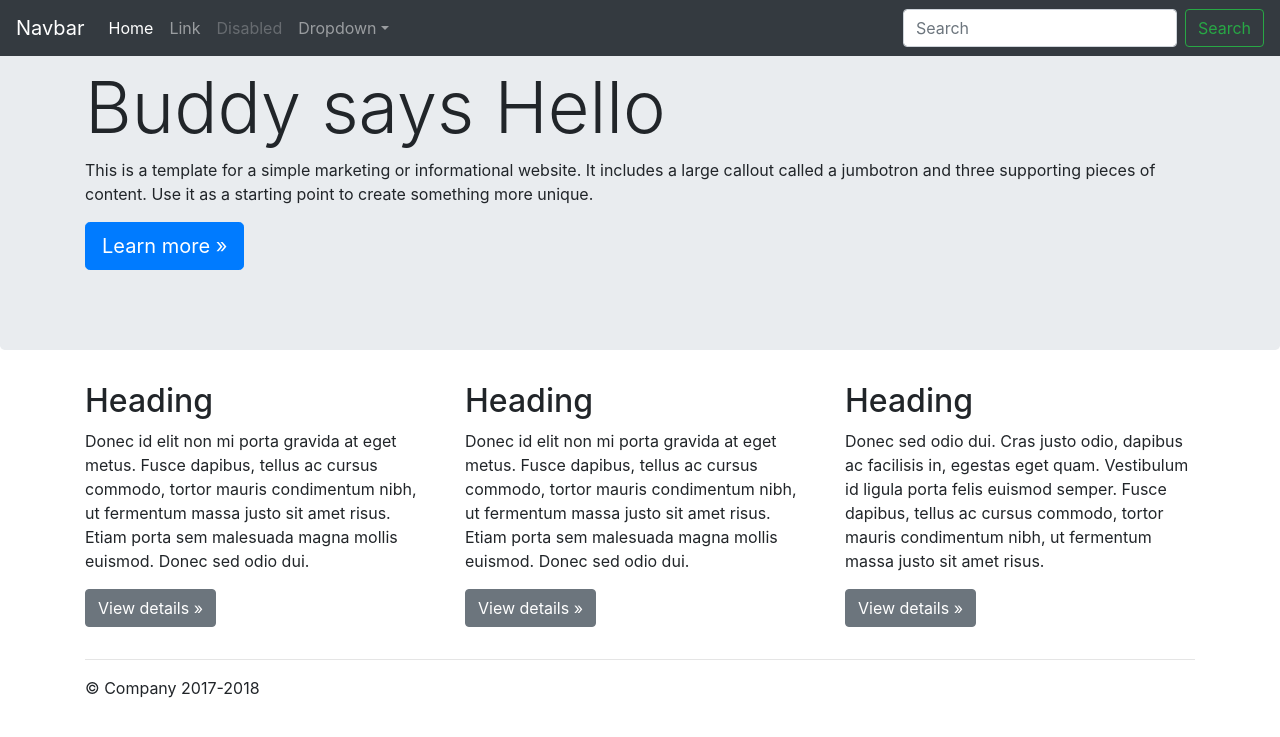
After one commit to buddy-works/php-workshop, a Symfony app: template templates/home.html.twig in a window 1280 px wide. The commit adds this page. Shown: the top 737 px of the page. Run offline with Twig, Linux system fonts and the light colour scheme; the template is opened without the code that fills it, so the values that code supplies are empty; some libraries are stand-ins or nearby versions.

Commit message:
Create simple home page

```diff
--- a/templates/base.html.twig
+++ b/templates/base.html.twig
@@ -3,10 +3,56 @@
     <head>
         <meta charset="UTF-8">
         <title>{% block title %}Welcome!{% endblock %}</title>
+        <link rel="stylesheet" href="https://stackpath.bootstrapcdn.com/bootstrap/4.1.3/css/bootstrap.min.css" integrity="sha384-MCw98/SFnGE8fJT3GXwEOngsV7Zt27NXFoaoApmYm81iuXoPkFOJwJ8ERdknLPMO" crossorigin="anonymous">
         {% block stylesheets %}{% endblock %}
     </head>
     <body>
-        {% block body %}{% endblock %}
+        <nav class="navbar navbar-expand-md navbar-dark fixed-top bg-dark">
+            <a class="navbar-brand" href="#">Navbar</a>
+            <button class="navbar-toggler" type="button" data-toggle="collapse" data-target="#navbarsExampleDefault" aria-controls="navbarsExampleDefault" aria-expanded="false" aria-label="Toggle navigation">
+                <span class="navbar-toggler-icon"></span>
+            </button>
+
+            <div class="collapse navbar-collapse" id="navbarsExampleDefault">
+                <ul class="navbar-nav mr-auto">
+                    <li class="nav-item active">
+                        <a class="nav-link" href="#">Home <span class="sr-only">(current)</span></a>
+                    </li>
+                    <li class="nav-item">
+                        <a class="nav-link" href="#">Link</a>
+                    </li>
+                    <li class="nav-item">
+                        <a class="nav-link disabled" href="#">Disabled</a>
+                    </li>
+                    <li class="nav-item dropdown">
+                        <a class="nav-link dropdown-toggle" href="http://example.com" id="dropdown01" data-toggle="dropdown" aria-haspopup="true" aria-expanded="false">Dropdown</a>
+                        <div class="dropdown-menu" aria-labelledby="dropdown01">
+                            <a class="dropdown-item" href="#">Action</a>
+                            <a class="dropdown-item" href="#">Another action</a>
+                            <a class="dropdown-item" href="#">Something else here</a>
+                        </div>
+                    </li>
+                </ul>
+                <form class="form-inline my-2 my-lg-0">
+                    <input class="form-control mr-sm-2" type="text" placeholder="Search" aria-label="Search">
+                    <button class="btn btn-outline-success my-2 my-sm-0" type="submit">Search</button>
+                </form>
+            </div>
+        </nav>
+
+        <main role="main">
+
+            {% block body %}{% endblock %}
+
+        </main>
+
+        <footer class="container">
+            <p>&copy; Company 2017-2018</p>
+        </footer>
+
+        <script src="https://code.jquery.com/jquery-3.3.1.slim.min.js" integrity="sha384-q8i/X+965DzO0rT7abK41JStQIAqVgRVzpbzo5smXKp4YfRvH+8abtTE1Pi6jizo" crossorigin="anonymous"></script>
+        <script src="https://cdnjs.cloudflare.com/ajax/libs/popper.js/1.14.3/umd/popper.min.js" integrity="sha384-ZMP7rVo3mIykV+2+9J3UJ46jBk0WLaUAdn689aCwoqbBJiSnjAK/l8WvCWPIPm49" crossorigin="anonymous"></script>
+        <script src="https://stackpath.bootstrapcdn.com/bootstrap/4.1.3/js/bootstrap.min.js" integrity="sha384-ChfqqxuZUCnJSK3+MXmPNIyE6ZbWh2IMqE241rYiqJxyMiZ6OW/JmZQ5stwEULTy" crossorigin="anonymous"></script>
         {% block javascripts %}{% endblock %}
     </body>
 </html>
--- /dev/null
+++ b/templates/home.html.twig
@@ -0,0 +1,36 @@
+{% extends 'base.html.twig' %}
+
+{% block body %}
+    <!-- Main jumbotron for a primary marketing message or call to action -->
+    <div class="jumbotron">
+        <div class="container">
+            <h1 class="display-3">Buddy says Hello</h1>
+            <p>This is a template for a simple marketing or informational website. It includes a large callout called a jumbotron and three supporting pieces of content. Use it as a starting point to create something more unique.</p>
+            <p><a class="btn btn-primary btn-lg" href="#" role="button">Learn more &raquo;</a></p>
+        </div>
+    </div>
+
+    <div class="container">
+        <!-- Example row of columns -->
+        <div class="row">
+            <div class="col-md-4">
+                <h2>Heading</h2>
+                <p>Donec id elit non mi porta gravida at eget metus. Fusce dapibus, tellus ac cursus commodo, tortor mauris condimentum nibh, ut fermentum massa justo sit amet risus. Etiam porta sem malesuada magna mollis euismod. Donec sed odio dui. </p>
+                <p><a class="btn btn-secondary" href="#" role="button">View details &raquo;</a></p>
+            </div>
+            <div class="col-md-4">
+                <h2>Heading</h2>
+                <p>Donec id elit non mi porta gravida at eget metus. Fusce dapibus, tellus ac cursus commodo, tortor mauris condimentum nibh, ut fermentum massa justo sit amet risus. Etiam porta sem malesuada magna mollis euismod. Donec sed odio dui. </p>
+                <p><a class="btn btn-secondary" href="#" role="button">View details &raquo;</a></p>
+            </div>
+            <div class="col-md-4">
+                <h2>Heading</h2>
+                <p>Donec sed odio dui. Cras justo odio, dapibus ac facilisis in, egestas eget quam. Vestibulum id ligula porta felis euismod semper. Fusce dapibus, tellus ac cursus commodo, tortor mauris condimentum nibh, ut fermentum massa justo sit amet risus.</p>
+                <p><a class="btn btn-secondary" href="#" role="button">View details &raquo;</a></p>
+            </div>
+        </div>
+
+        <hr>
+
+    </div> <!-- /container -->
+{% endblock %}
```
Also changed, not shown: src/Controller/HomeController.php (added, +20 -0 lines), public/favicon.ico (added).
